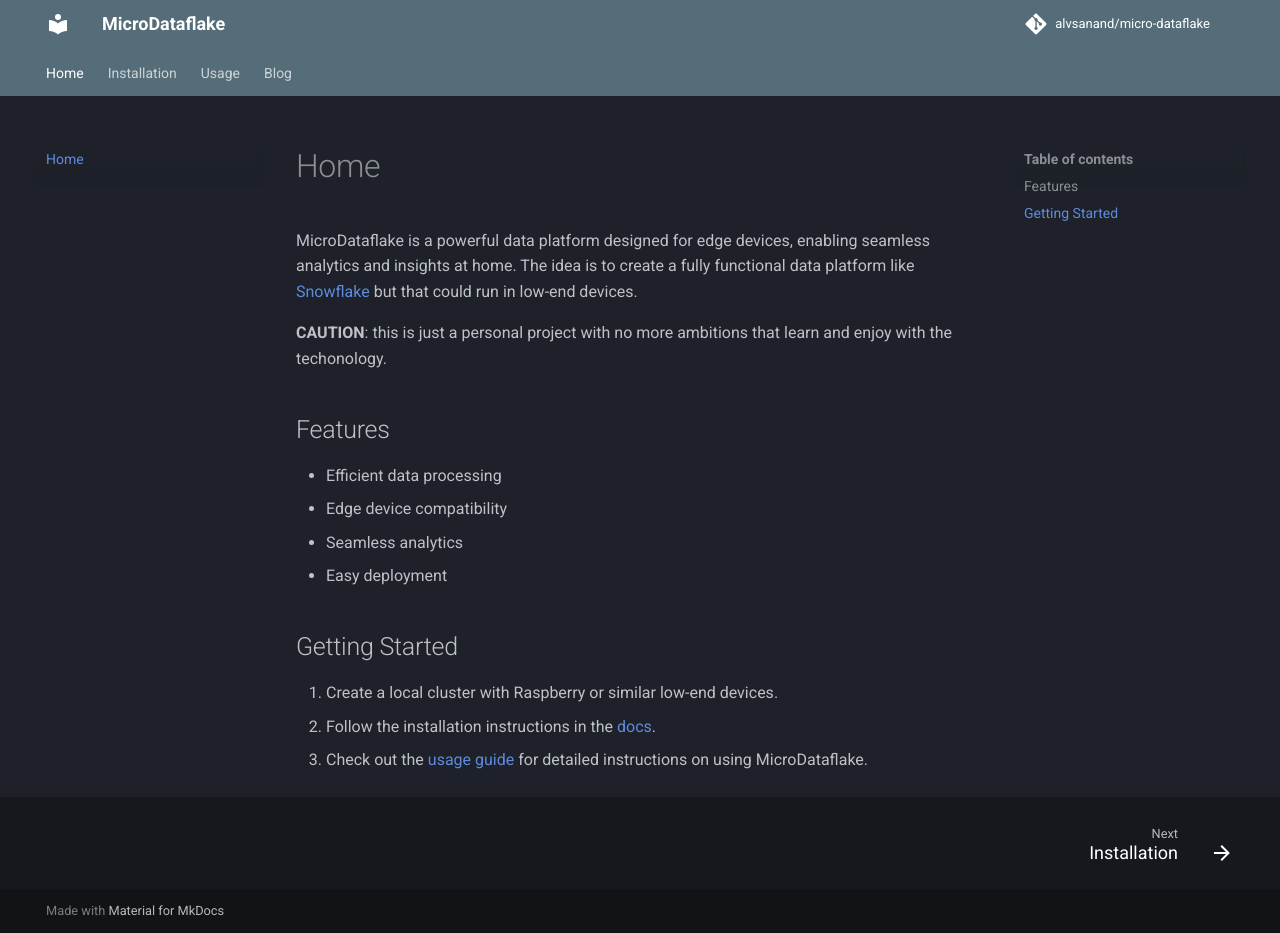
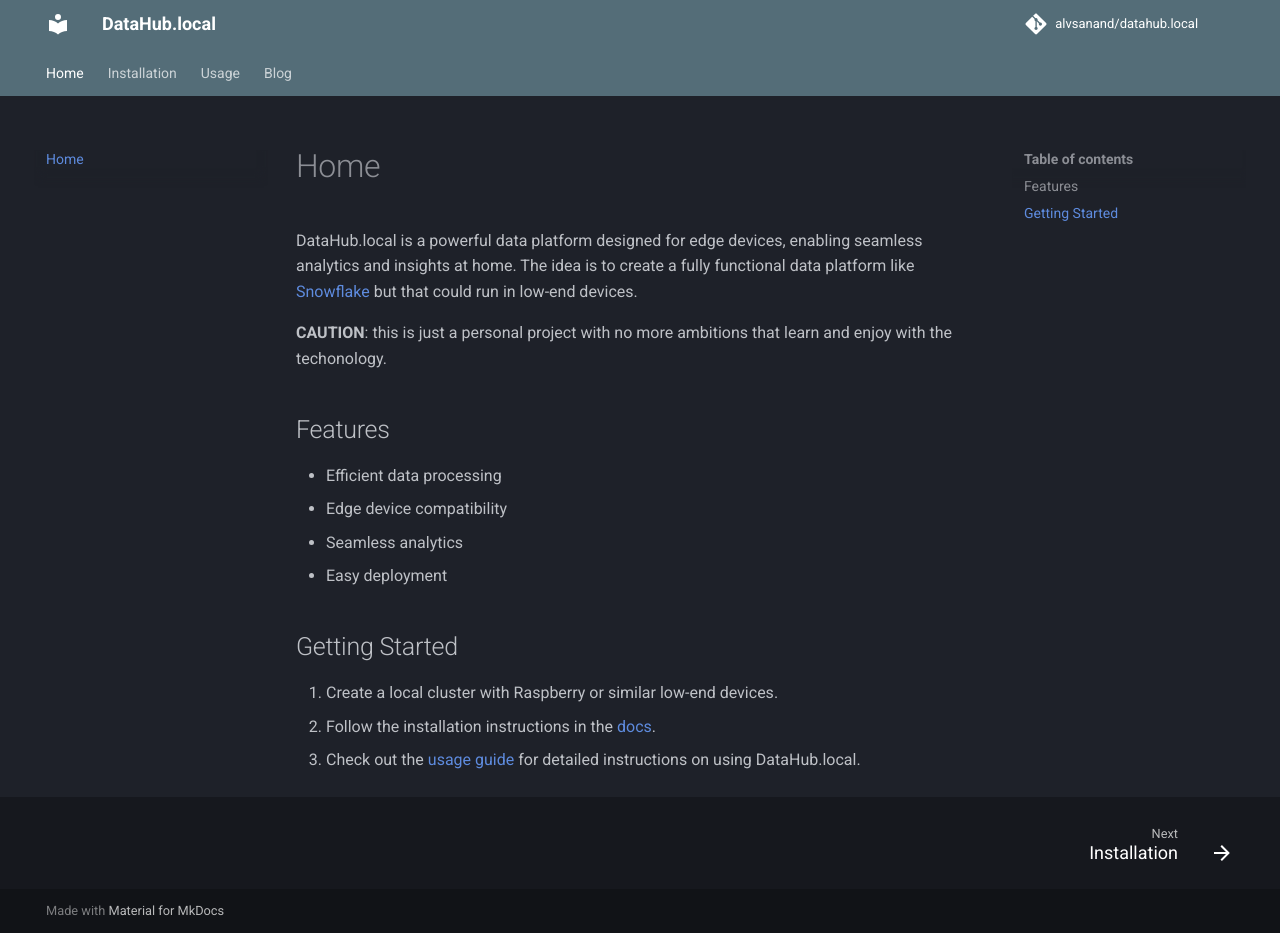
Before and after one commit to datahub-local/datahub-local, an MkDocs documentation site: the page built from docs/index.md, in a window 1280 px wide and 933 px high. Built offline with MkDocs 1.6.1 and Material for MkDocs 9.7.7, drawn with Linux system fonts in a browser that asks for light colours; comment, search, counter and statistics services are not loaded.

Commit message:
rename repository again

```diff
--- a/docs/index.md
+++ b/docs/index.md
@@ -1,6 +1,6 @@
 # Home
 
-MicroDataflake is a powerful data platform designed for edge devices, enabling seamless analytics and insights at home. The idea is to create a fully functional data platform like [Snowflake](https://www.snowflake.com/) but that could run in low-end devices.
+DataHub.local is a powerful data platform designed for edge devices, enabling seamless analytics and insights at home. The idea is to create a fully functional data platform like [Snowflake](https://www.snowflake.com/) but that could run in low-end devices.
 
 **CAUTION**: this is just a personal project with no more ambitions that learn and enjoy with the techonology.
 
@@ -15,4 +15,4 @@
 
 1. Create a local cluster with Raspberry or similar low-end devices.
 2. Follow the installation instructions in the [docs](installation.md).
-3. Check out the [usage guide](usage.md) for detailed instructions on using MicroDataflake.
+3. Check out the [usage guide](usage.md) for detailed instructions on using DataHub.local.
--- a/mkdocs.yml
+++ b/mkdocs.yml
@@ -1,12 +1,12 @@
-site_name: MicroDataflake
-site_url: https://alvsanand.github.io/micro-dataflake/
+site_name: DataHub.local
+site_url: https://alvsanand.github.io/datahub.local/
 site_author: Alvaro Santos Andres
 site_description: >-
-  MicroDataflake is a powerful data platform designed for edge devices, enabling seamless analytics and insights in your home environment.
+  DataHub.local is a powerful data platform designed for edge devices, enabling seamless analytics and insights in your home environment.
 
 
-repo_name: alvsanand/micro-dataflake
-repo_url: https://github.com/alvsanand/micro-dataflake
+repo_name: alvsanand/datahub.local
+repo_url: https://github.com/alvsanand/datahub.local
 
 theme:
   name: material
--- a/pyproject.toml
+++ b/pyproject.toml
@@ -1,5 +1,5 @@
 [tool.poetry]
-name = "micro-dataflake"
+name = "datahub.local"
 version = "0.1.0"
 description = "Empower your edge with a cutting-edge data platform for seamless analytics and insights at home"
 authors = ["Alvaro Santos Andres <alvsanand@gmail.com>"]
```
Also changed, not shown: CONTRIBUTING.md (+5 -5 lines), README.md (+3 -3 lines).
